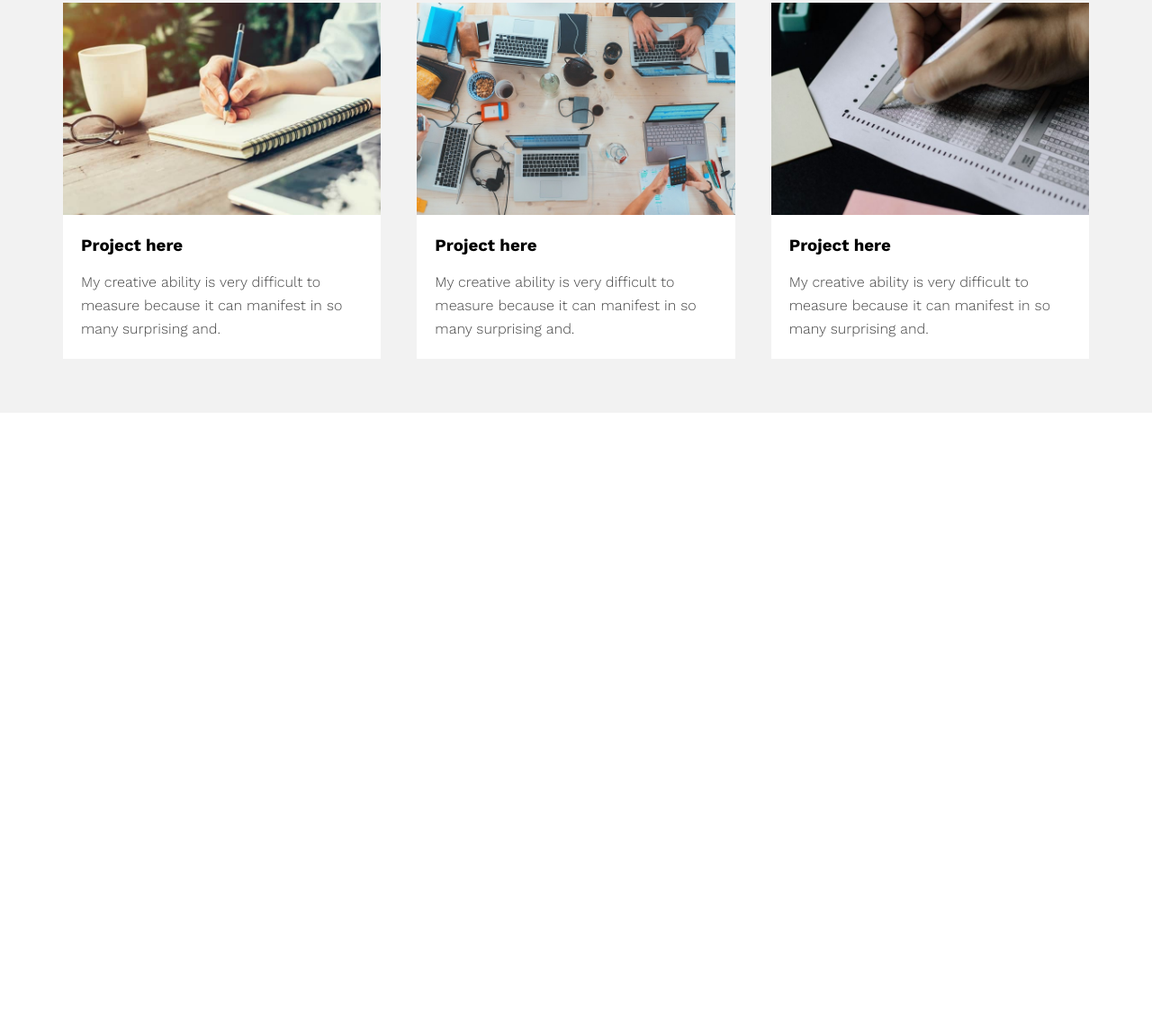
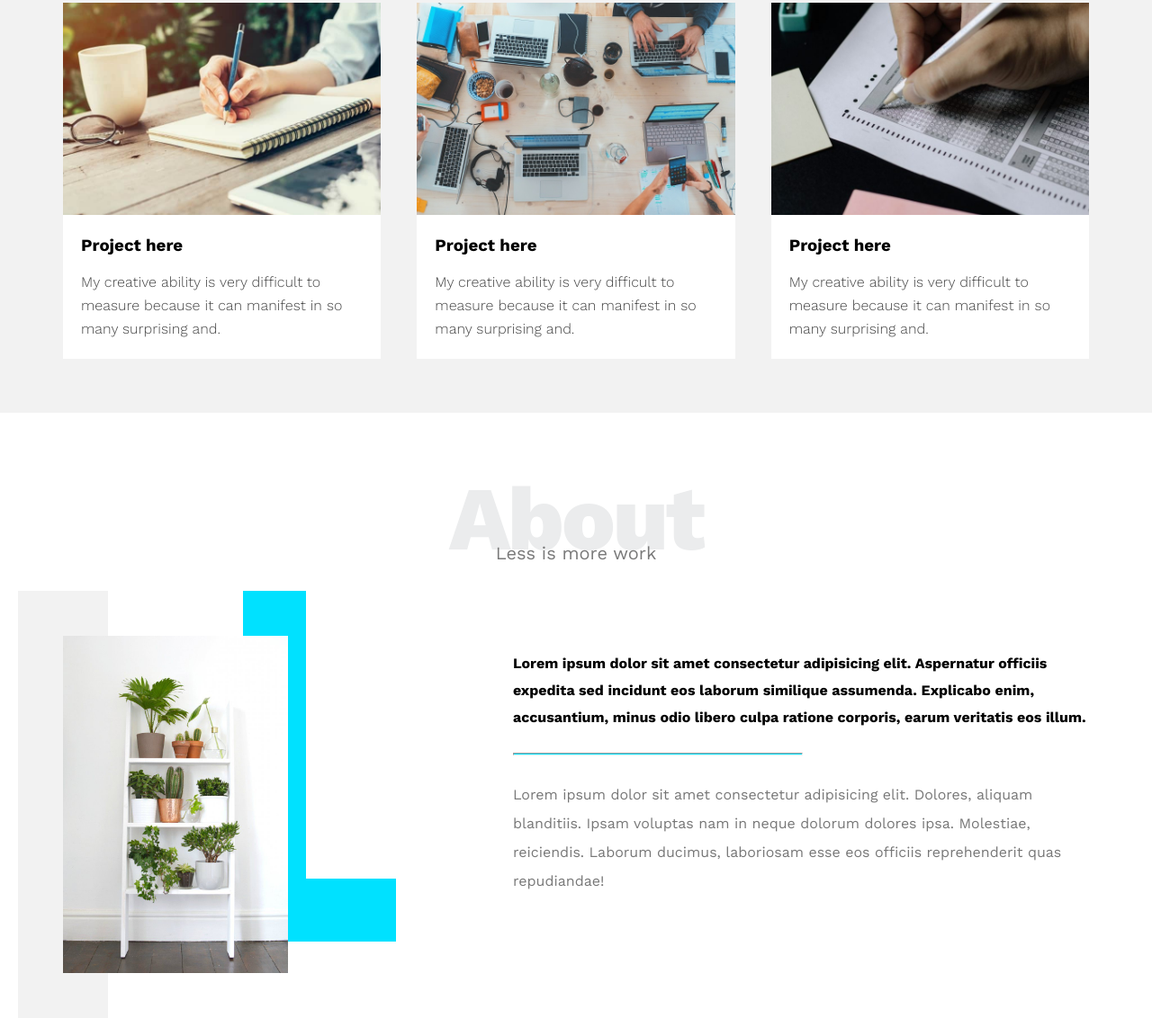
Before and after one commit to NOURAHSIAK/Template-one, a plain HTML site: page index.html in a window 1280 px wide. Shown: the part 2174-3316 px from the top of the page at 90% size. Before the commit the page ends 2633 px from the top, so only its background shows below. Drawn offline with nearby package versions, Linux system fonts and the light colour scheme.

Commit message:
Update index.html

```diff
--- a/index.html
+++ b/index.html
@@ -151,5 +151,26 @@
         </div>
     </div>
     <!-- End Portfolio -->
+    <!-- Start About -->
+    <div class="about">
+        <div class="container">
+            <h2 class="special-heading"> About </h2>
+            <p> Less is more work</p>
+            <div class="about-content">
+                <div class="image">
+                    <img src="imgs/about.jpg" alt="">
+                </div>
+                <div class="text">
+                    <p>Lorem ipsum dolor sit amet consectetur adipisicing elit. Aspernatur officiis expedita sed incidunt eos laborum similique assumenda. Explicabo enim, accusantium, minus odio libero culpa ratione corporis, earum veritatis eos illum.</p>
+                    <hr>
+                    <p>Lorem ipsum dolor sit amet consectetur adipisicing elit. Dolores, aliquam blanditiis. Ipsam voluptas nam in neque dolorum dolores ipsa. Molestiae, reiciendis. Laborum ducimus, laboriosam esse eos officiis reprehenderit quas repudiandae!</p>
+                </div>
+            </div>
+        </div>
+    </div>
+    <!-- End About -->
+    <!-- Start Contact -->
+
+    <!-- End Contact -->
 </body>
 </html>
```
